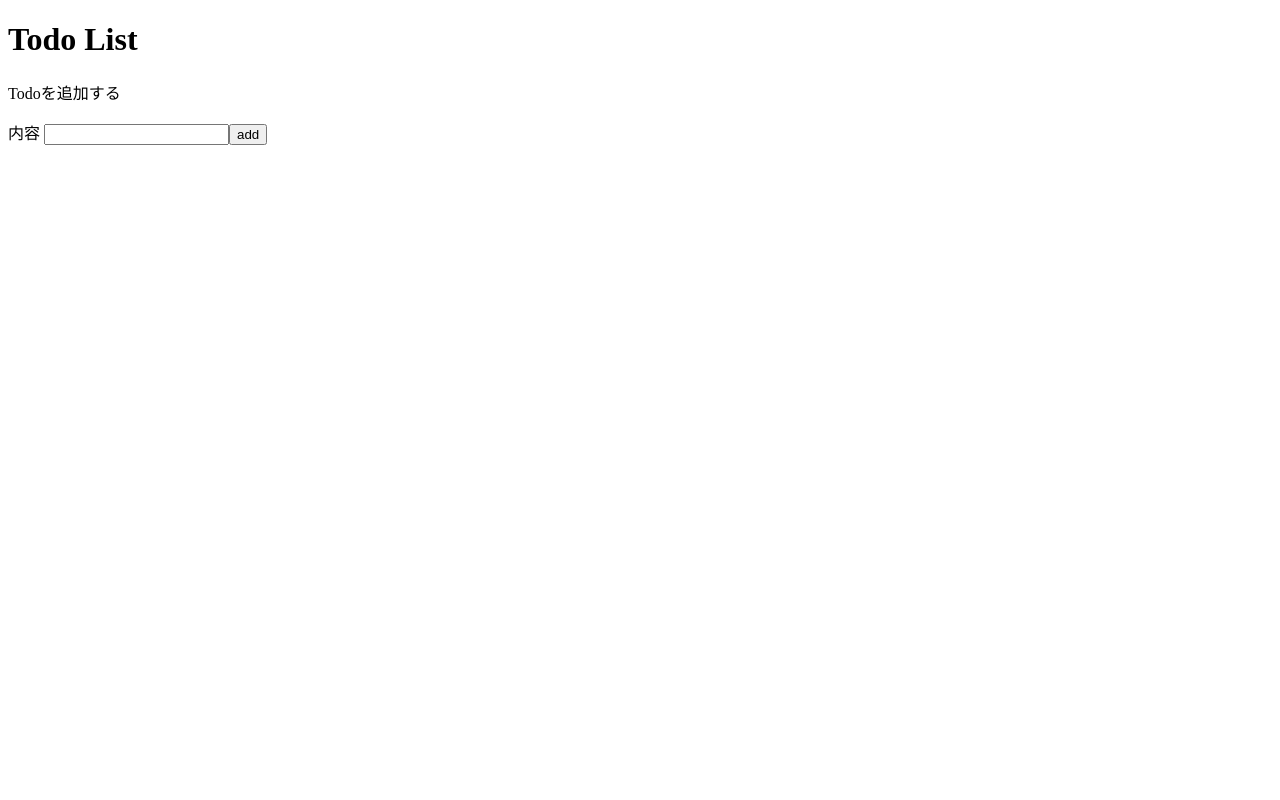
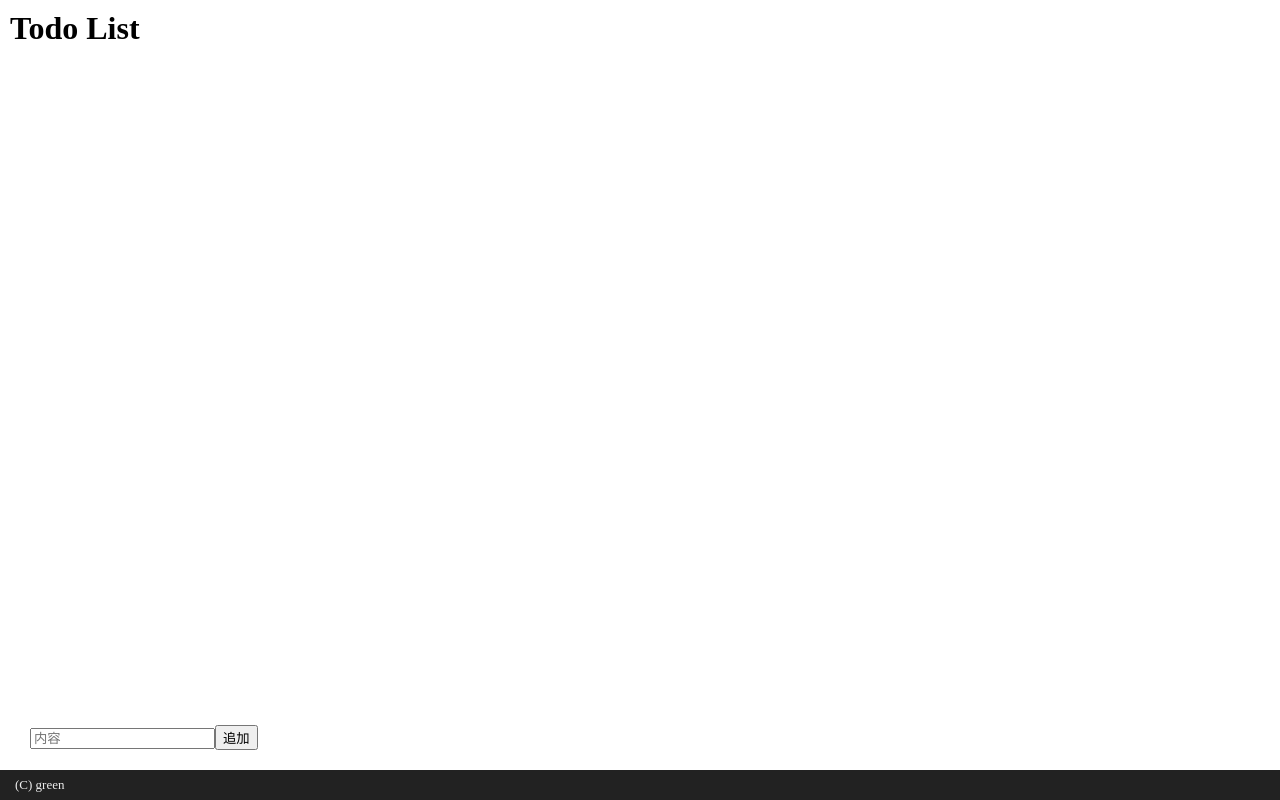
Before and after one commit to sapphi-red/webengineer_naro-_2, a Vue app: page / in a window 1280 px wide. Built offline with nearby package versions, Linux system fonts and the light colour scheme.

Commit message:
Update: デザインの仮完成

```diff
--- a/src/App.vue
+++ b/src/App.vue
@@ -1,7 +1,9 @@
 <template>
   <div id="app">
-    <h1>Todo List</h1>
     <todo-list/>
+    <div class="footer">
+      <p>(C) green</p>
+    </div>
   </div>
 </template>
 
@@ -17,4 +19,29 @@ export default {
 </script>
 
 <style>
+* {
+  box-sizing: border-box;
+}
+html, body {
+  height: 100%;
+  width: 100%;
+  margin: 0;
+}
+#app {
+  height: 100%;
+  width: 100%;
+}
+.footer {
+  display: flex;
+  flex-direction: column;
+  justify-content: center;
+  height: 30px;
+  background: #222222;
+  color: #eeeeee;
+}
+.footer p {
+  margin: 0;
+  font-size: small;
+  padding-left: 15px;
+}
 </style>
--- a/src/components/TodoList.vue
+++ b/src/components/TodoList.vue
@@ -1,17 +1,16 @@
 <template>
-  <div>
-    <div class="todos" v-for="todo in todos" :key="todo.name">
-      <div class="todo">
+  <div class="todo-list">
+    <h1>Todo List</h1>
+    <div class="todos">
+      <div class="todo" v-for="todo in todos" :key="todo.name">
         <div class="name">{{ todo.name }}</div>
       </div>
     </div>
-    <div>
-      <p>Todoを追加する</p>
+    <div class="menu">
       <label>
-        内容
-        <input type="text" v-model="newTodoName">
+        <input type="text" v-model="newTodoName" placeholder="内容">
       </label>
-      <button @click="addTodo">add</button>
+      <button @click="addTodo">追加</button>
     </div>
   </div>
 </template>
@@ -30,11 +29,38 @@ export default {
       this.todos.push({
         name: this.newTodoName,
       });
-      this.newTodoName = "";
+      //this.newTodoName = "";
     }
   }
 };
 </script>
 
 <style>
+h1 {
+  margin: 10px;
+}
+.todo-list {
+  display: flex;
+  flex-direction: column;
+  height: calc(100% - 30px);
+}
+.todos {
+  flex: 1 0;
+  margin: 15px;
+  overflow-x: hidden;
+  overflow-y: scroll;
+}
+.todo {
+  background: rgba(0,0,0,.1);
+  border-style: solid;
+  border-width: 2px;
+  border-color: rgba(0,0,0,.1);
+  border-radius: 5px;
+  padding: 2px 5px;
+  margin: 5px;
+}
+.menu {
+  flex: 0 0;
+  margin: 0 30px 20px;
+}
 </style>
```
